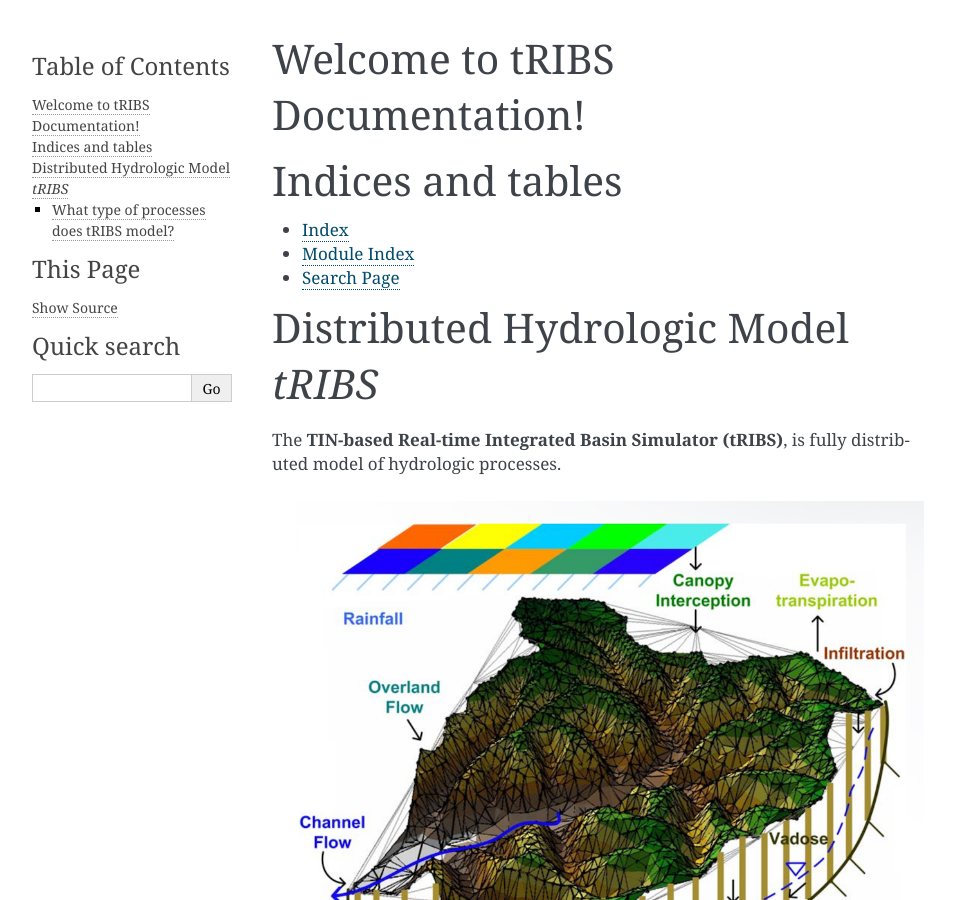
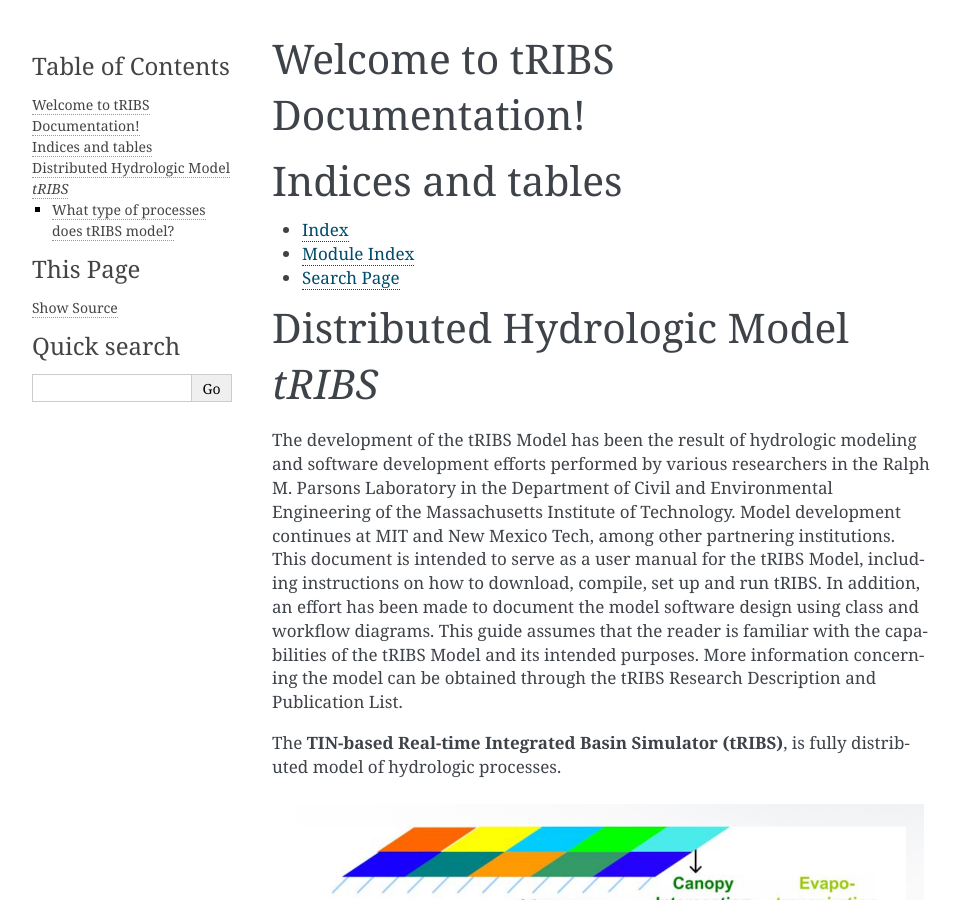
Before and after one commit to HydroASU/tRIBS, a Sphinx documentation site: the page built from source/index.rst, in a window 1280 px wide and 900 px high. Shown: the whole window, without its empty margins (148-1107 px from the left). Built offline with Sphinx 7.4.7, drawn with Linux system fonts in a browser that asks for light colours.

Commit message:
Update index.rst

```diff
--- a/source/index.rst
+++ b/source/index.rst
@@ -22,10 +22,21 @@
 
 .. contents:: Table of Contents
    :depth: 2
-   - :ref: 'Introduction'
+   :local:
+   :backlinks: "entry"
 
 Distributed Hydrologic Model *tRIBS*
 =====================================
+
+The development of the tRIBS Model has been the result of hydrologic modeling and software
+development efforts performed by various researchers in the Ralph M. Parsons Laboratory in the
+Department of Civil and Environmental Engineering of the Massachusetts Institute of Technology.
+Model development continues at MIT and New Mexico Tech, among other partnering institutions.
+This document is intended to serve as a user manual for the tRIBS Model, including instructions
+on how to download, compile, set up and run tRIBS. In addition, an effort has been made to document
+the model software design using class and workflow diagrams. This guide assumes that the reader is
+familiar with the capabilities of the tRIBS Model and its intended purposes. More information
+concerning the model can be obtained through the tRIBS Research Description and Publication List.
 
 The **TIN-based Real-time Integrated Basin Simulator (tRIBS)**, is fully
 distributed model of hydrologic processes.
```
